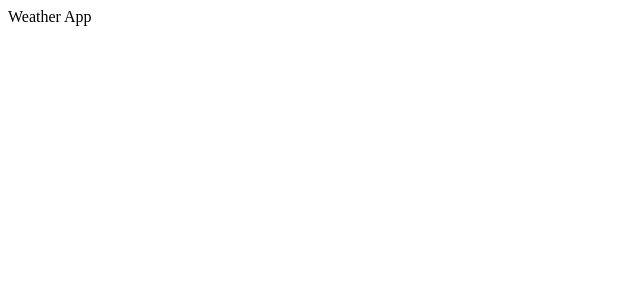
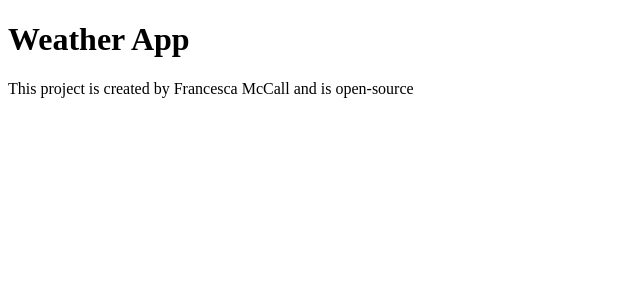
Before and after one commit to Lucchetta/react-weather-app, a React (Create React App) app: page / in a window 1280 px wide. Shown: the top 300 px of the page, without its empty margins (0-640 px from the left). Built offline with nearby package versions, Linux system fonts and the light colour scheme.

Commit message:
Removed some unnecessary files of the default attributes of the Git Hub Files
Updated App.js

```diff
--- a/src/App.js
+++ b/src/App.js
@@ -3,5 +3,20 @@ import React from "react";
 import './App.css';
 
 export default function App() {
-  return <div className="App">Weather App</div>;
+  return (
+    <div className="App">
+      <h1> Weather App</h1>
+      <footer>
+
+        This project is created by Francesca McCall and is open-source
+          <a href="https://github.com/Lucchetta/react-weather-app"
+        target="_blank"></a>
+
+
+
+      </footer>
+
+
+    </div>
+  );
 }
```
